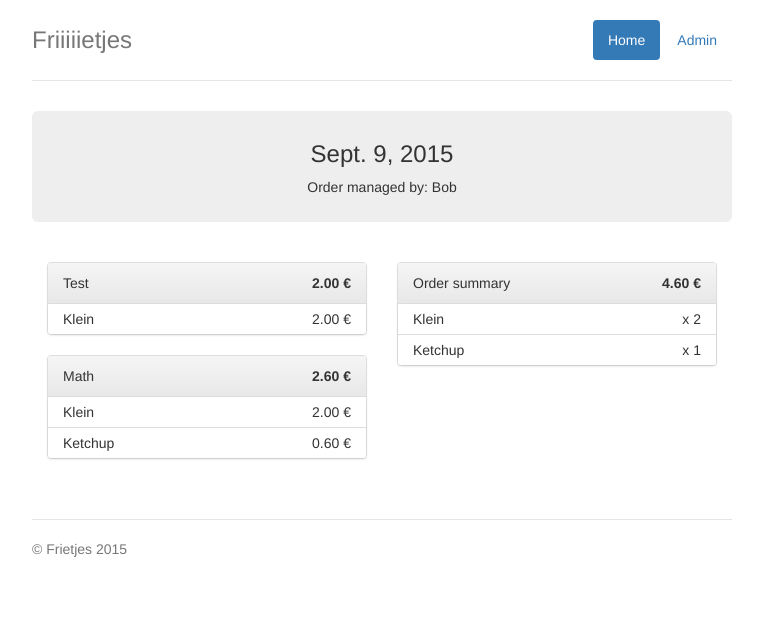
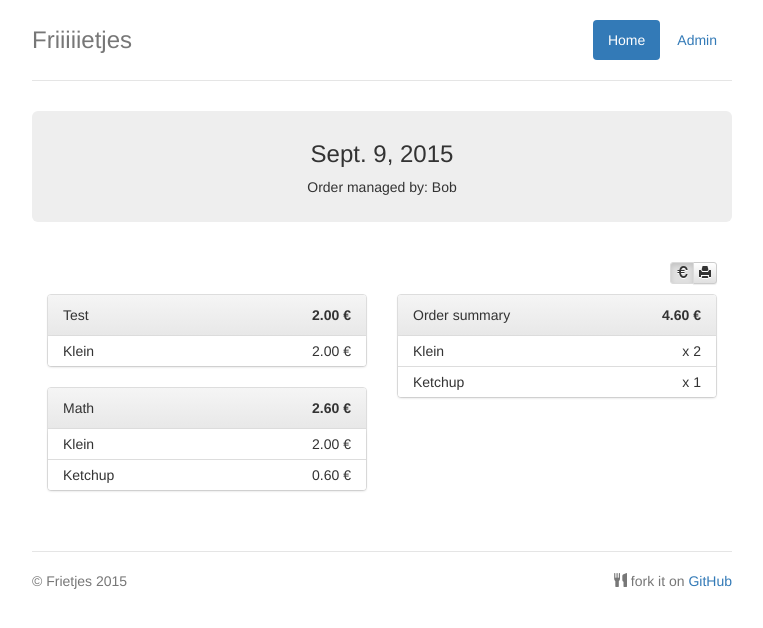
Before and after one commit to math2k/frietjes, a Django app: page /order/2 in a window 1280 px wide. Shown: the top 628 px of the page, without its empty margins (258-1021 px from the left). Run offline with Django 3.2, Linux system fonts and the light colour scheme; data comes from the database, SQL or seed files in the repository; some libraries are stand-ins or nearby versions.

Commit message:
Fixes and changes

```diff
--- a/app/forms.py
+++ b/app/forms.py
@@ -1,8 +1,9 @@
-from django.forms import ModelForm, Select, HiddenInput, TextInput, Textarea, Field, CharField
-from app.models import UserOrderItem, UserOrder
+from django.forms import ModelForm, Select, HiddenInput, TextInput, Textarea, Field, CharField, ModelChoiceField
+from app.models import UserOrderItem, UserOrder, MenuItem
 
 
 class OrderForm(ModelForm):
+
     class Meta:
         model = UserOrderItem
         exclude = ['user_order']
--- a/app/models.py
+++ b/app/models.py
@@ -6,7 +6,7 @@ class Order(models.Model):
     manager = models.CharField(max_length=50)
     open = models.BooleanField(default=True)
     notes = models.TextField(default="", blank=True)
-    date = models.DateField(auto_now=True)
+    date = models.DateField(auto_now_add=True)
 
     @property
     def total(self):
--- a/app/templates/order-view.html
+++ b/app/templates/order-view.html
@@ -9,14 +9,20 @@
 {% endblock %}
 
 {% block content %}
-    <div class="col-lg-6">
+    <div class="col-lg-12 hidden-print" style="margin-bottom: 10px;">
+        <div class="btn-group btn-group-xs pull-right" role="group" aria-label="...">
+            <a href="javascript:void(0);" class="btn btn-default btn-xs active price-toggle"><i class="glyphicon glyphicon-euro"></i></a>
+            <a href="javascript:window.print()" class="btn btn-default btn-xs"><i class="glyphicon glyphicon-print"></i></a>
+        </div>
+    </div>
+    <div class="col-md-6 hidden-print">
         {% for uo in order.userorder_set.all %}
             <div class="panel panel-default">
-                <div class="panel-heading">{{ uo.name }} <span class="pull-right"><b>{{ uo.total }} €</b></span></div>
+                <div class="panel-heading">{{ uo.name }} <span class="pull-right price"><b>{{ uo.total }} €</b></span></div>
                 <ul class="list-group">
                     {% for uoi in uo.userorderitem_set.all %}
                         <li class="list-group-item" style="padding-top: 5px; padding-bottom: 5px;">{{ uoi }} <span
-                                class="pull-right">{{ uoi.total }} €</span></li>
+                                class="pull-right price">{{ uoi.total }} €</span></li>
                     {% endfor %}
                 </ul>
                 {% if uo.notes %}
@@ -27,14 +33,14 @@
             </div>
         {% endfor %}
     </div>
-    <div class="col-lg-6">
+    <div class="col-md-6">
         <div class="panel panel-default">
-            <div class="panel-heading">Order summary<span class="pull-right"><b>{{ order.total }} €</b></span></div>
+            <div class="panel-heading">Order summary<span class="pull-right price"><b>{{ order.total }} €</b></span></div>
             <ul class="list-group">
-                {% for i in order_items %}
+              {% for i in order_items %}
                     <li class="list-group-item"
-                        style="padding-top: 5px; padding-bottom: 5px;">{{ i.menu_item__name }} <span
-                            class="pull-right">x {{ i.count }}</span></li>
+                    style="padding-top: 5px; padding-bottom: 5px;"><span class="visible-print pull-left">{{ i.count }} x&nbsp;</span>{{ i.menu_item__name }} <span
+                            class="pull-right hidden-print">x {{ i.count }}</span></li>
                 {% endfor %}
             </ul>
         </div>
--- a/templates/base.html
+++ b/templates/base.html
@@ -113,11 +113,23 @@
 	    width: 100%;
 	}
 
+@media print {
+    body {
+        margin: 0;
+        padding: 0;
+        line-height: 1.4em;
+        word-spacing: 1px;
+        letter-spacing: 0.2px;
+        font: 13px Arial, Helvetica,"Lucida Grande", serif;
+        color: #000;
+    }
+}
+
     </style>
 </head>
 <body>
 <div class="container">
-    <div class="header clearfix">
+    <div class="header clearfix hidden-print">
         <nav>
             <ul class="nav nav-pills pull-right">
                 <li role="presentation" class="active"><a href="/">Home</a></li>
@@ -134,8 +146,8 @@
         {% block content %}{% endblock %}
     </div>
 
-    <footer class="footer">
-        <p>&copy; Frietjes 2015</p>
+    <footer class="footer hidden-print">
+      <p>&copy; Frietjes 2015 <span class="pull-right"><i class="glyphicon glyphicon-cutlery"></i> fork it on <a href="https://github.com/math2k/frietjes">GitHub</a></span></p>
     </footer>
 
 </div>
@@ -144,5 +156,19 @@
 <script src="https://ajax.googleapis.com/ajax/libs/jquery/1.11.3/jquery.min.js"></script>
 <!-- Include all compiled plugins (below), or include individual files as needed -->
 <script src="https://maxcdn.bootstrapcdn.com/bootstrap/3.3.5/js/bootstrap.min.js"></script>
+<script>
+  $(document).ready(function (){
+    $('.price-toggle').click(function(){
+      console.log($(this).hasClass('active'));
+      if($(this).hasClass("active")) {
+        $('.price').hide();
+        $(this).removeClass('active');
+      } else {
+        $('.price').show();
+        $(this).addClass('active');
+      }
+    });
+  });
+</script>
 </body>
 </html>
```
Also changed, not shown: frietjes/settings.py (+29 -5 lines).
